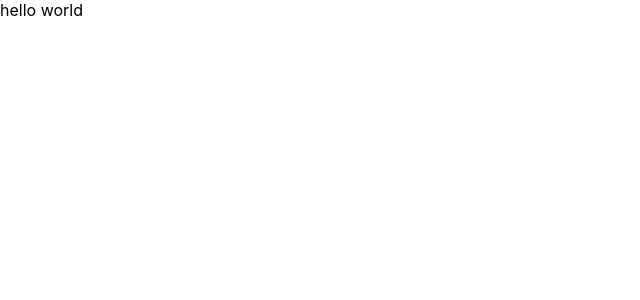
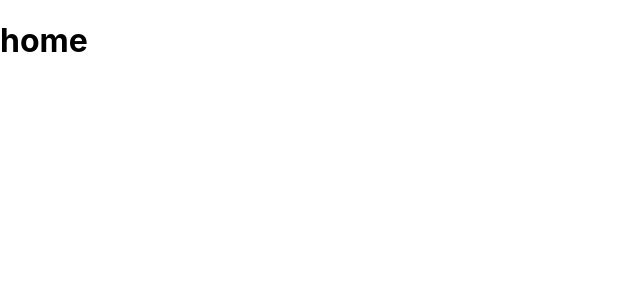
Before and after one commit to himanshu-404/movie_frontend, a React (Create React App) app: page / in a window 1280 px wide. Shown: the top 300 px of the page, without its empty margins (0-640 px from the left). Built offline with nearby package versions, Linux system fonts and the light colour scheme.

Commit message:
Config store redux-toolkit and routes

```diff
--- a/package.json
+++ b/package.json
@@ -3,6 +3,7 @@
   "version": "0.1.0",
   "private": true,
   "dependencies": {
+    "@reduxjs/toolkit": "^1.9.5",
     "@testing-library/jest-dom": "^5.17.0",
     "@testing-library/react": "^13.4.0",
     "@testing-library/user-event": "^13.5.0",
@@ -12,6 +13,8 @@
     "@types/react-dom": "^18.2.7",
     "react": "^18.2.0",
     "react-dom": "^18.2.0",
+    "react-redux": "^8.1.2",
+    "react-router-dom": "^6.16.0",
     "react-scripts": "5.0.1",
     "typescript": "^4.9.5",
     "web-vitals": "^2.1.4"
--- a/src/App.tsx
+++ b/src/App.tsx
@@ -1,9 +1,23 @@
 import React from "react";
+import { Provider } from "react-redux";
+import store from "./store/store";
+import { BrowserRouter, Routes, Route } from "react-router-dom";
+import Home from "./Pages/Home";
+import WatchList from "./Pages/WatchList";
+import MovieDetails from "./Pages/MovieDetails";
 
 function App() {
   return (
-    <div>
-      <header>hello world</header>
+    <div className="App">
+      <Provider store={store}>
+        <BrowserRouter>
+          <Routes>
+            <Route path="/" element={<Home />} />
+            <Route path="/watchlist" element={<WatchList />} />
+            <Route path="/:id" element={<MovieDetails />} />
+          </Routes>
+        </BrowserRouter>
+      </Provider>
     </div>
   );
 }
--- /dev/null
+++ b/src/Pages/Home.tsx
@@ -0,0 +1,11 @@
+import React from "react";
+
+const Home = () => {
+  return (
+    <div>
+      <h1>home</h1>
+    </div>
+  );
+};
+
+export default Home;
--- /dev/null
+++ b/src/Pages/MovieDetails.tsx
@@ -0,0 +1,13 @@
+import React from "react";
+import { useParams } from "react-router-dom";
+
+const MovieDetails = () => {
+  const { id } = useParams();
+  return (
+    <div>
+      <h1>{id}</h1>
+    </div>
+  );
+};
+
+export default MovieDetails;
--- /dev/null
+++ b/src/Pages/WatchList.tsx
@@ -0,0 +1,7 @@
+import React from "react";
+
+const WatchList = () => {
+  return <div>WatchList</div>;
+};
+
+export default WatchList;
--- /dev/null
+++ b/src/store/store.ts
@@ -0,0 +1,7 @@
+import { configureStore } from "@reduxjs/toolkit";
+
+const store = configureStore({
+  reducer: {},
+});
+
+export default store;
```
Also changed, not shown: 1 other file (tests, documents, lock files or other folders).
